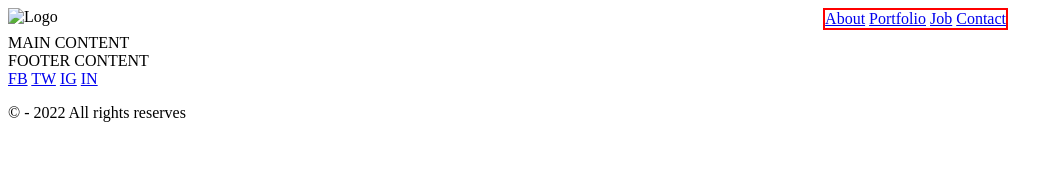
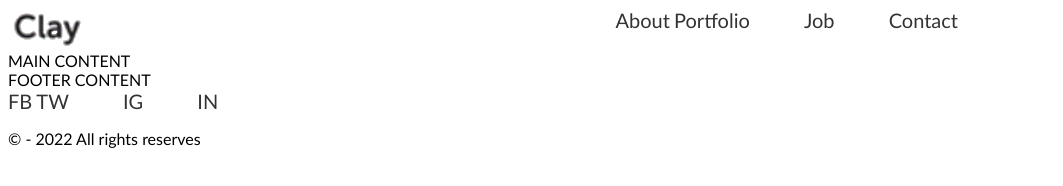
Before and after one commit to vgulbickaja/39-astro-fetus, a website: page index.html in a window 1280 px wide. Shown: the whole page, without its empty margins (0-1063 px from the left). Drawn offline with Linux system fonts and the light colour scheme.

Commit message:
Header #1

```diff
--- a/index.html
+++ b/index.html
@@ -10,9 +10,9 @@
 
 <body>
     <header>
-        <img src="#" alt="Logo">
+        <img src="./logo.png" alt="Logo">
         <nav>
-            <a style="margin: 0"; href="#">About</a>
+            <a href="#">About</a>
             <a href="#">Portfolio</a>
             <a href="#">Job</a>
             <a href="#">Contact</a>
--- a/main.css
+++ b/main.css
@@ -1,3 +1,8 @@
+body {
+
+    font-family: 'Gill Sans', 'Gill Sans MT', Calibri, 'Trebuchet MS', sans-serif;
+}
+
 header,
 main,
 footer {
@@ -14,12 +19,15 @@ img {
 
 nav {
     float: right;
-    border: 2px solid red;
+
 }
 
-a- {
+a {
     color:#333;
     text-decoration: none;
     font-size: 20px;
-    margin-left: 175px;
+    margin-right: 50px;
 }
+
+a:first-child {
+    margin:0;
```
Also changed, not shown: logo.png (added).
